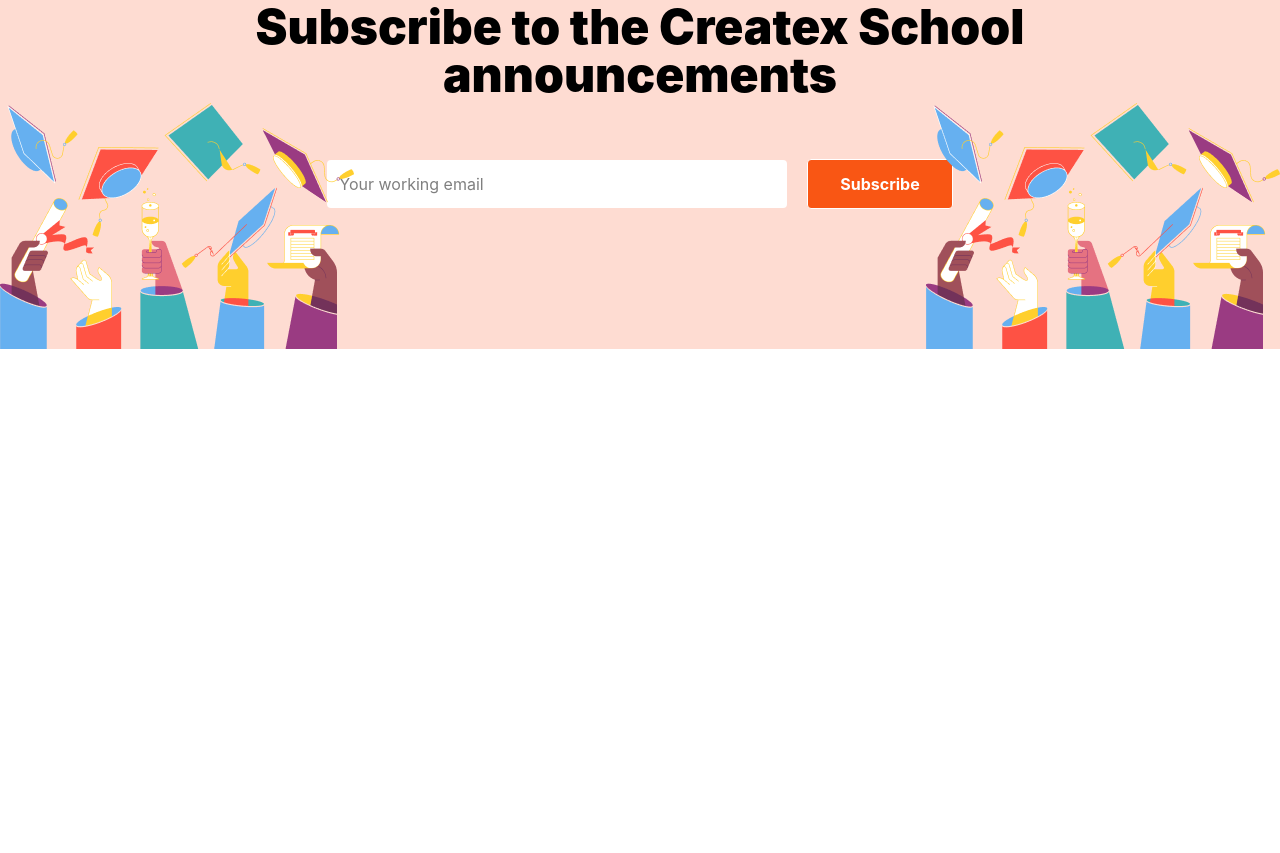
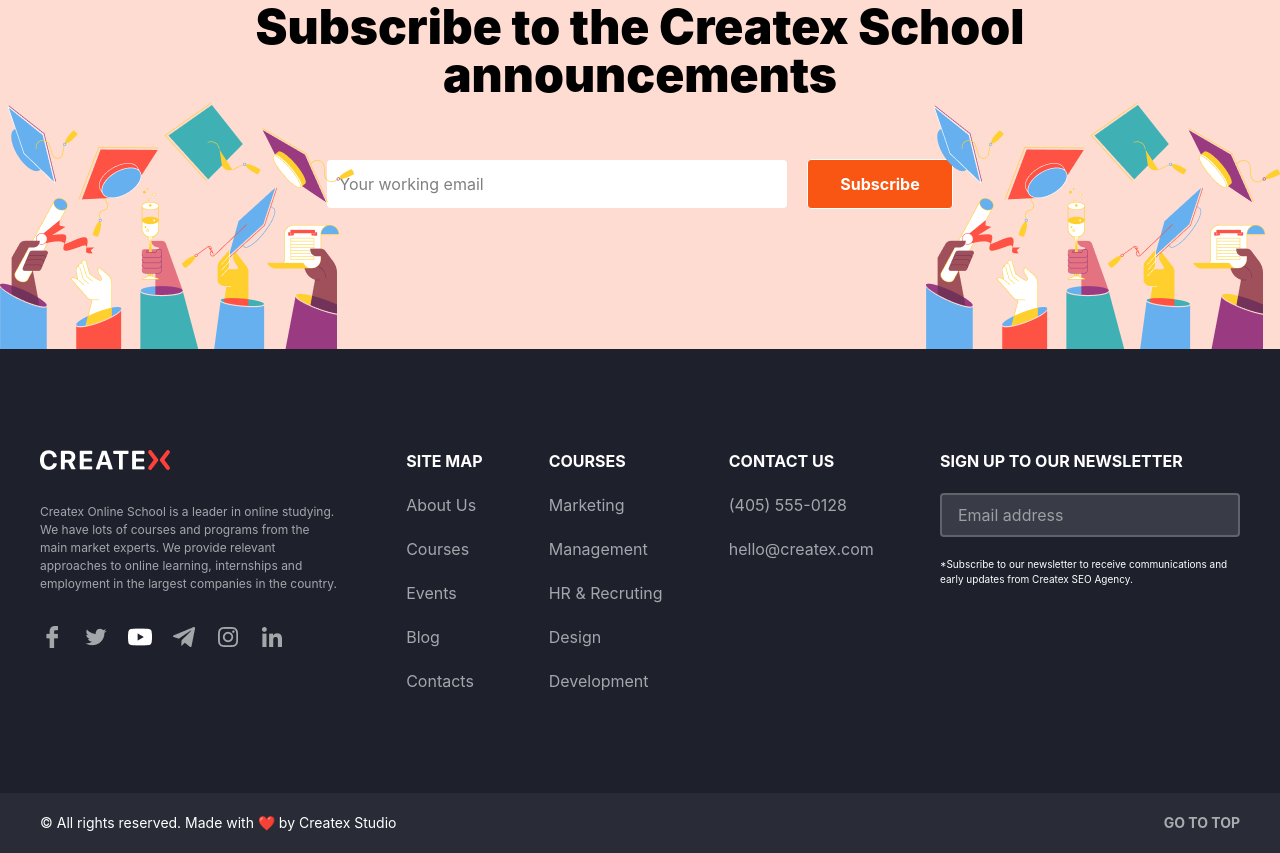
Before and after one commit to Vikingstrong/Home-Work-coop, a website: page index.html in a window 1280 px wide. Shown: the part 6915-7768 px from the top of the page. Before the commit the page ends 7264 px from the top, so only its background shows below. Drawn offline with nearby package versions, Linux system fonts and the light colour scheme; files that its build step writes are made by us from their sources.

Commit message:
Add footer on page 1

```diff
--- a/index.html
+++ b/index.html
@@ -7,7 +7,7 @@
     <link rel="stylesheet" href="src/output.css">
 </head>
 <body>
-    <header class="p-5 lg:px-0 bg-[#FEDBD3]">
+    <header id="header" class="p-5 lg:px-0 bg-[#FEDBD3]">
         <div class="max-w-300 m-auto flex justify-between">
             <div class="flex items-center gap-10">
                 <img src="src/img/page1/header/logo.png" alt="">
@@ -306,5 +306,49 @@
         <img class="hidden lg:block absolute bottom-0 right-0" src="src/img/page1/section9/img.png" alt="">
     </section>
 </main>
+
+<footer class="bg-[#1E212C] p-5 py-10 lg:px-0 lg:py-25">
+    <div class="max-w-300 m-auto flex lg:justify-between lg:flex-row flex-col gap-5 lg:gap-0">
+
+        <div class="flex flex-col gap-8 items-start lg:w-[25%]">
+            <img src="src/img/page1/footer/logo.png" alt="">
+            <p class="text-[12px] text-[#A5A6AB]">Createx Online School is a leader in online studying. We have lots of courses and programs from the main market experts. We provide relevant approaches to online learning, internships and employment in the largest companies in the country. </p>
+            <img src="src/img/page1/footer/socials.png" alt="">
+        </div>
+
+        <div class="flex flex-col gap-5">
+            <h2 class="text-white font-bold">SITE MAP</h2>
+            <p class="text-[#A5A6AB]">About Us</p>
+            <p class="text-[#A5A6AB]">Courses</p>
+            <p class="text-[#A5A6AB]">Events</p>
+            <p class="text-[#A5A6AB]">Blog</p>
+            <p class="text-[#A5A6AB]">Contacts</p>
+        </div>
+        <div class="flex flex-col gap-5">
+            <h2 class="text-white font-bold">COURSES</h2>
+            <p class="text-[#A5A6AB]">Marketing</p>
+            <p class="text-[#A5A6AB]">Management</p>
+            <p class="text-[#A5A6AB]">HR & Recruting</p>
+            <p class="text-[#A5A6AB]">Design</p>
+            <p class="text-[#A5A6AB]">Development</p>
+        </div>
+        <div class="flex flex-col gap-5">
+            <h2 class="text-white font-bold ">CONTACT US</h2>
+            <p class="text-[#A5A6AB]">(405) 555-0128</p>
+            <p class="text-[#A5A6AB]">hello@createx.com</p>
+        </div>
+        <div class="flex flex-col gap-5 lg:w-[25%] lg:text-start text-center">
+            <h2 class="text-white font-bold">SIGN UP TO OUR NEWSLETTER</h2>
+            <input class="bg-[#393C46] border-2 border-[#FFFFFF33] py-2 px-4 rounded-sm text-white" type="text" placeholder="Email address">
+            <p class="text-white text-[10px]">*Subscribe to our newsletter to receive communications and early updates from Createx SEO Agency.</p>
+        </div>
+    </div>
+</footer>
+<footer class="bg-[#292C37] p-5 lg:px-0">
+    <div class="max-w-300 text-white m-auto justify-between items-center flex lg:flex-row flex-col gap-3 lg:gap-0">
+        <p class="text-sm">© All rights reserved. Made with ❤️ by Createx Studio </p>
+        <a href="#header" class="text-sm font-bold text-[#A9ABAF]">GO TO TOP</a>
+    </div>
+</footer>
 </body>
 </html>
```
Also changed, not shown: src/img/page1/footer/logo.png (added), src/img/page1/footer/socials.png (added).
